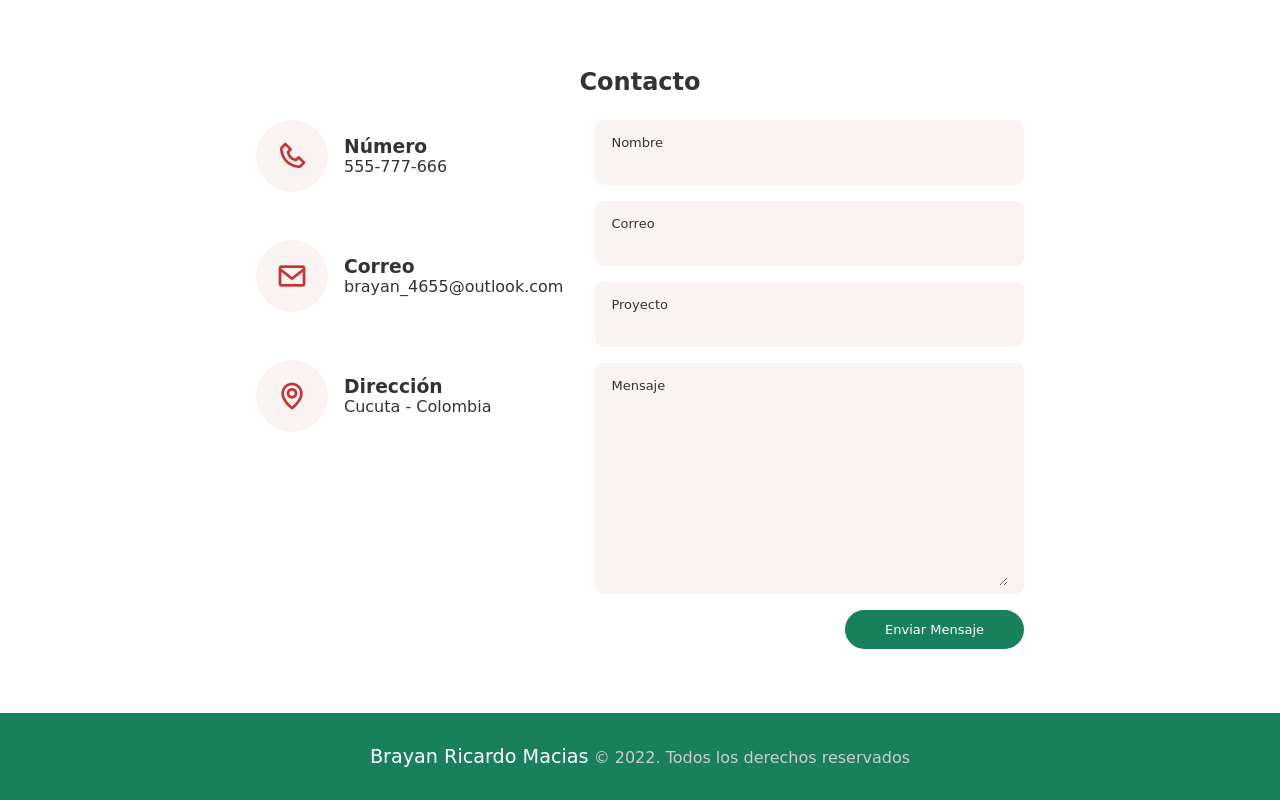
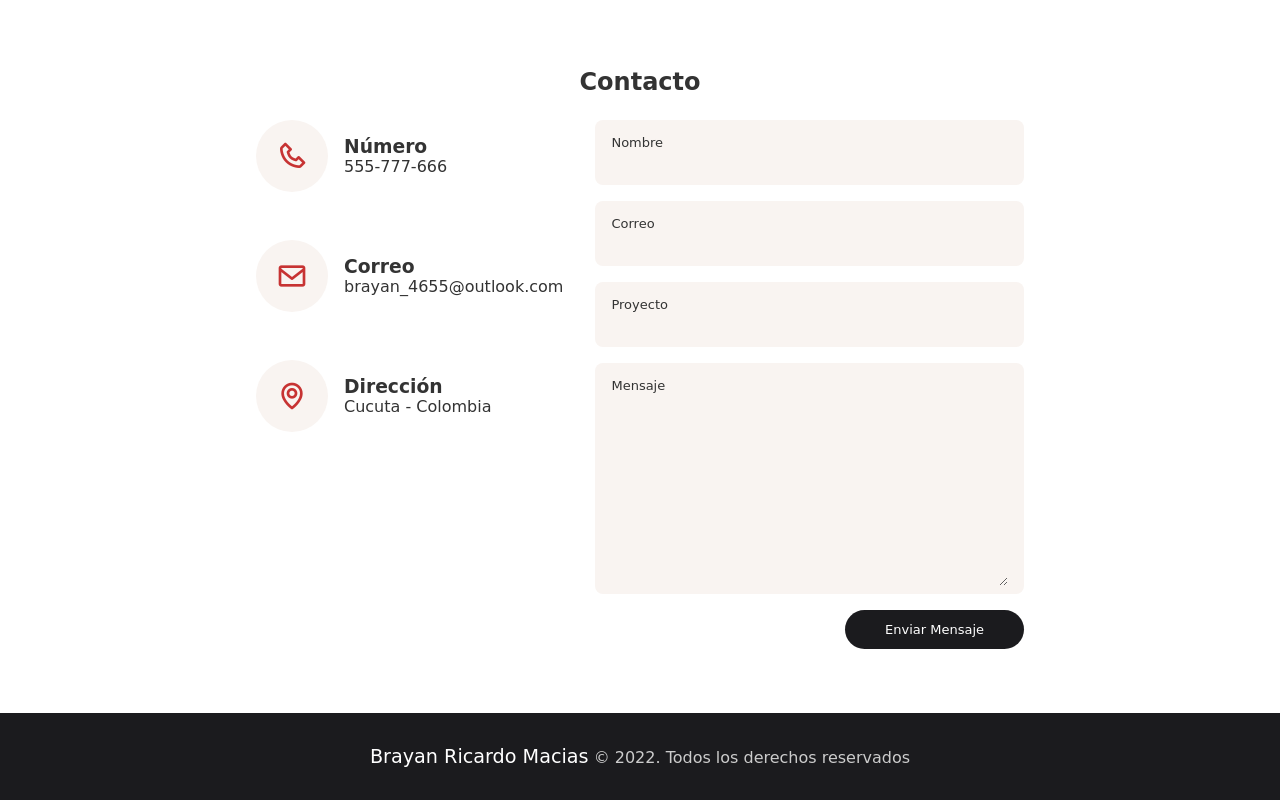
Before and after one commit to BrayanMacias465/Portafolio, a plain HTML site: page index.html in a window 1280 px wide. Shown: the part 2782-3582 px from the top of the page. Drawn offline with nearby package versions, Linux system fonts and the light colour scheme.

Commit message:
Portafolio

```diff
--- a/assets/css/style.css
+++ b/assets/css/style.css
@@ -612,7 +612,7 @@ img {
 }
 
 .contact__button-btn {
-  background-color: var(--first-color);
+  background-color: #1b1b1e;;
   color: white;
   font-size: var(--smaller-font-size);
   padding: .75rem 2.5rem;
@@ -623,7 +623,7 @@ img {
 }
 
 .footer {
-  background-color: var(--first-color);
+  background-color: #1b1b1e;;
 }
 
 .footer__container {
```
